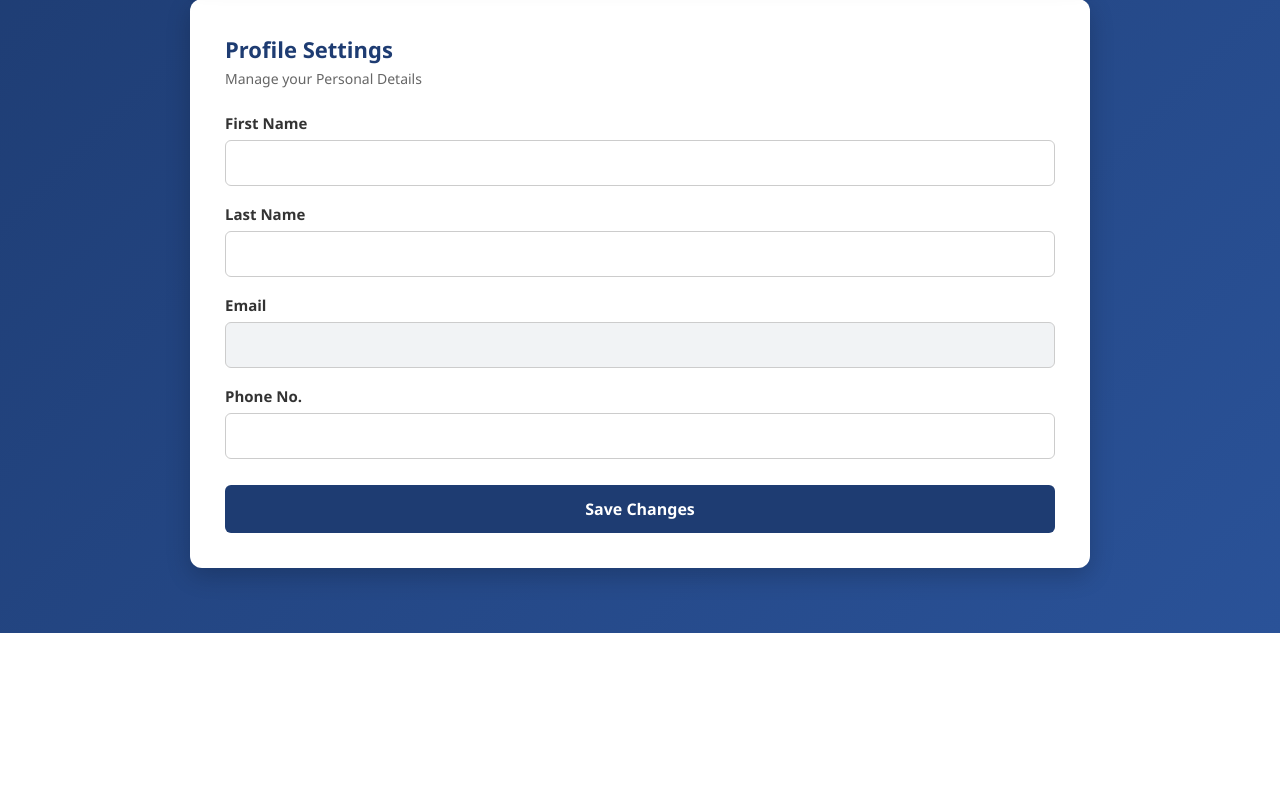
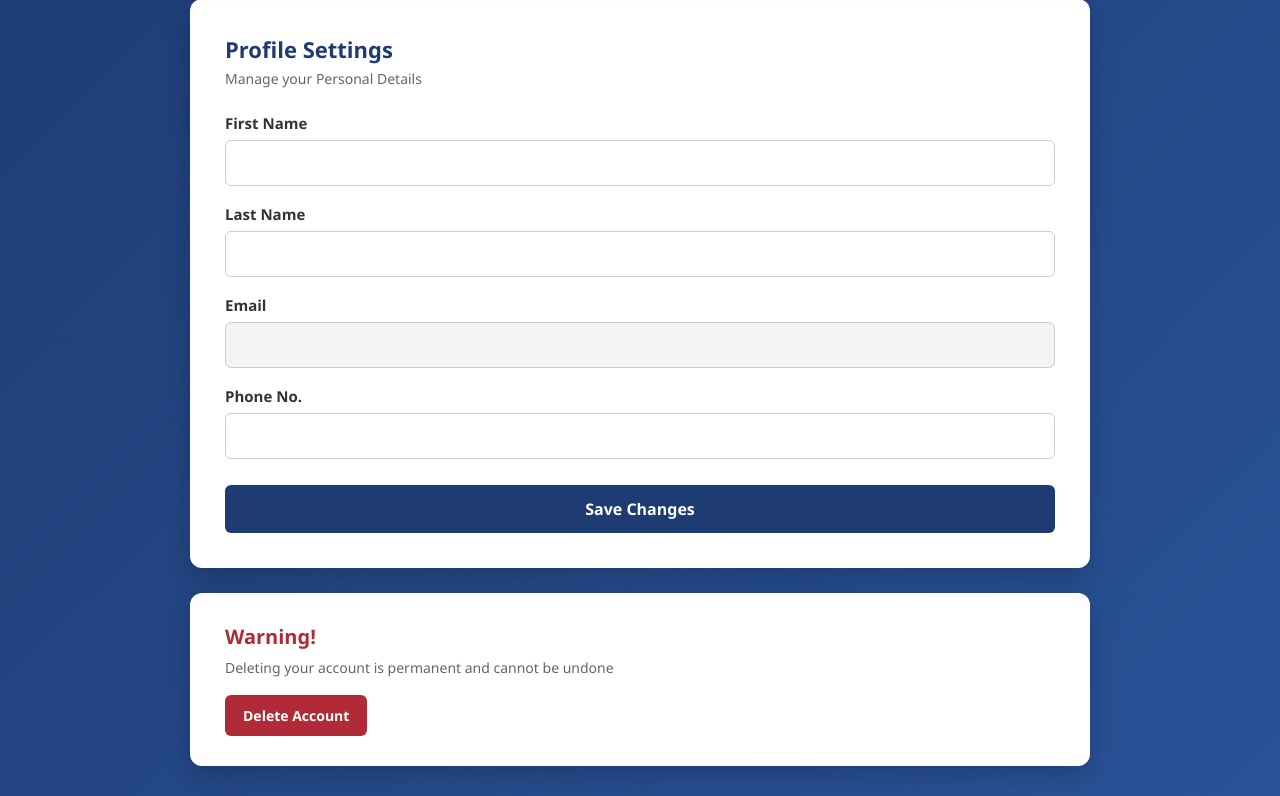
Before and after one commit to Amrita-School-of-Business-nd-Journalism/DBMS, a Flask app: page /customer in a window 1280 px wide. Shown: the part 167-963 px from the top of the page. Before the commit the page ends 800 px from the top, so only its background shows below. Run offline with Flask 3, Linux system fonts and the light colour scheme; the visitor is signed in with stand-in values (Sample User, id 1).

Commit message:
Delete OPerations for the USER - CUSTOMER

```diff
--- a/backend/app.py
+++ b/backend/app.py
@@ -1,6 +1,7 @@
 from flask import Flask, jsonify, request, render_template, session
 from werkzeug.security import generate_password_hash, check_password_hash
 from database import connect_w_db # From a python file in dir ../database
+from mysql.connector import IntegrityError
 # from flask_cors import CORS - Removed after joining webpages in the routing
 
 app = Flask(__name__)
@@ -43,9 +44,9 @@
 def register_page():
     return render_template("register.html")
 
-# Register Flask Backend + SQLite - CREATE (INSERT)
+# Register Flask Backend + MariaDB - CREATE (INSERT)
 @app.route("/register", methods=["POST"])
-def register():
+def register_user():
     data = request.get_json()
 
     first_name = data["first_name"]
@@ -66,18 +67,33 @@
         VALUES(%s,%s,%s,%s,%s,CURDATE(),%s)
     """
 
-    cursor.execute(
-    query,(first_name,last_name,email,phone_no,
-    password_hash,role)
-    )
+    try:
+        cursor.execute(query, (
+            first_name,
+            last_name,
+            email,
+            phone_no,
+            password_hash,
+            role
+        ))
 
-    db.commit()
-    cursor.close()
-    db.close()
+        db.commit()
+
+    except IntegrityError:
+        db.rollback()
+
+        return jsonify({
+            "success": False,
+            "message": "Email already registered"
+        }), 409
+
+    finally:
+        cursor.close()
+        db.close()
 
     return jsonify({
         "success": True,
-        "message": "Register successful"
+        "message": "Registration successful"
     })
 
 # Users Table GET request
@@ -85,15 +101,15 @@
 def users():
     db = connect_w_db()
     cursor = db.cursor()
-    cursor.execute("select * from USERS")
+    cursor.execute("select USER_ID,FIRST_NAME,LAST_NAME,EMAIL,ROLE from USERS")
     users = cursor.fetchall()
     cursor.close()
     db.close()
     return jsonify(users)
 
-# Login Flask Backend + SQLite - READ (SELECT WHERE)
+# Login Flask Backend + MariaDB - READ (SELECT WHERE)
 @app.route("/login",methods=["POST"])
-def login():
+def login_user():
 
     data = request.get_json()
     email = data["email"]
@@ -119,7 +135,7 @@
         return jsonify({
             "success":False,
             "message":"User not found!"
-        })
+        }), 401
 
     is_password_correct = check_password_hash(user["PASSWORD_HASH"],password)
 
@@ -127,7 +143,7 @@
         return jsonify({
             "success": False,
             "message": "Invalid password"
-        })
+        }), 401
     session["USER_ID"] = user["USER_ID"]
     session["ROLE"] = user["ROLE"]
 
@@ -145,7 +161,7 @@
 
 # Profile - User Fetching Route (Displaying in customer.html)
 @app.route("/profile")
-def profile():
+def get_profile():
 
     if "USER_ID" not in session:
         return jsonify({
@@ -213,7 +229,31 @@
         "message":"User Details updated Successfully"
     })
 
+# Profile - User Delete Track
+@app.route("/profile", methods=["DELETE"])
+def delete_profile():
+    if "USER_ID" not in session:
+        return jsonify({
+            "success":False,
+            "message":"Please Login First"
+        }),401
+    db = connect_w_db()
+    cursor = db.cursor()
 
+    query = """
+    DELETE FROM USERS WHERE USER_ID = %s
+    """
+    cursor.execute(query,(session["USER_ID"],))
+
+    db.commit()
+    cursor.close()
+    db.close()
+    session.clear()
+
+    return jsonify({
+        "success":True,
+        "message":"Account Deleted Successfully"
+    })
 
 # Running the App
 if __name__=="__main__":
--- a/backend/static/css/cd.css
+++ b/backend/static/css/cd.css
@@ -155,3 +155,46 @@
     background: #777777;
     cursor: not-allowed;
 }
+
+.warning {
+    background: #ffffff;
+    padding: 30px 35px;
+    border-radius: 12px;
+
+    box-shadow: 0 8px 24px rgba(0, 0, 0, 0.2);
+
+    margin-top: 25px;
+}
+
+.warning h3 {
+    color: #b02a37;
+    font-size: 20px;
+    margin-bottom: 8px;
+}
+
+.warning p {
+    color: #666666;
+    font-size: 14px;
+    margin-bottom: 18px;
+}
+
+#delete-account-btn {
+    background: #b02a37;
+    color: white;
+
+    border: none;
+    padding: 11px 18px;
+
+    border-radius: 6px;
+
+    font-size: 14px;
+    font-weight: 600;
+
+    cursor: pointer;
+
+    transition: background 0.2s ease;
+}
+
+#delete-account-btn:hover {
+    background: #8f202c;
+}
--- a/backend/static/js/cd.js
+++ b/backend/static/js/cd.js
@@ -63,3 +63,40 @@
         alert("Could not update profile!");
     }
 });
+
+const deleteAccButton = document.getElementById("delete-account-btn");
+deleteAccButton.addEventListener("click",async() => {
+    const confirmed = confirm(
+        "Are you sure to Delete this Account?\n\n"+
+        "This Action cannot be Undone!"
+    );
+    if (!confirmed){
+        return;
+    }
+
+    deleteAccButton.innerText = "Deleting";
+    deleteAccButton.disabled = true;
+
+    try {
+        const response = await fetch("/profile",{
+            method:"DELETE"
+        });
+        const data = await response.json();
+
+        if(data.success){
+            alert(data.message);
+            window.location.href = "/";
+        }
+        else{
+            alert(data.message);
+            deleteAccButton.innerText = "Delete Account";
+            deleteAccButton.disabled = false;
+        }
+    }
+    catch(error){
+        console.error(error);
+        alert("Could not delete the Account");
+        deleteAccButton.innerText = "Delete Account";
+        deleteAccButton.disabled = false;
+    }
+})
--- a/backend/templates/customer.html
+++ b/backend/templates/customer.html
@@ -38,6 +38,11 @@
                 <button type="submit" id="save-profile-btn">Save Changes</button>
             </form>
         </section>
+        <section class="warning">
+            <h3>Warning!</h3>
+            <p>Deleting your account is permanent and cannot be undone</p>
+            <button id="delete-account-btn">Delete Account</button>
+        </section>
     </main>
 </body>
 </html>
```
